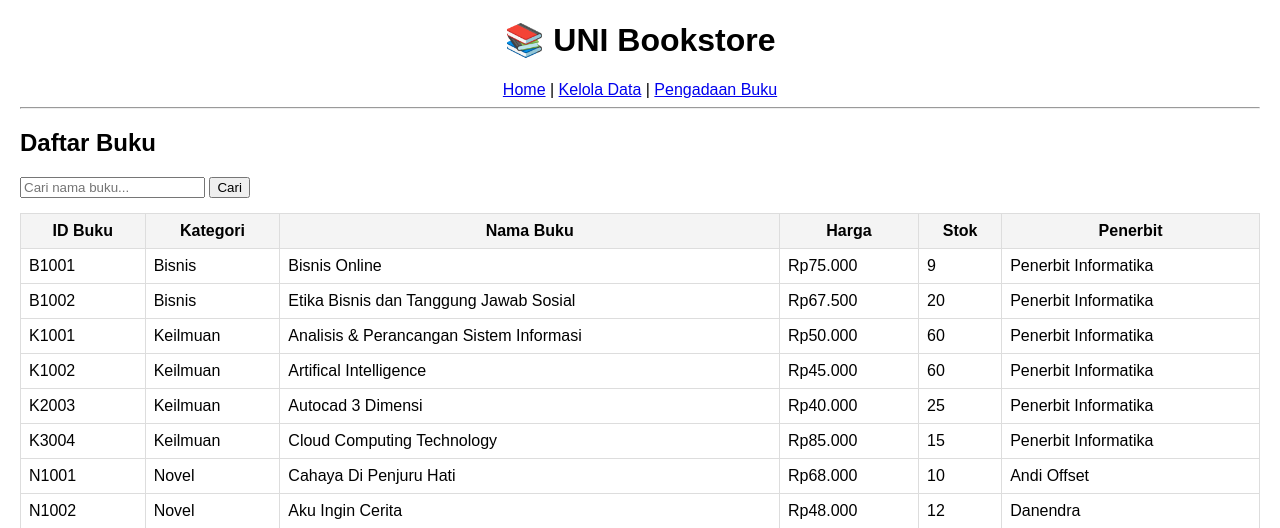
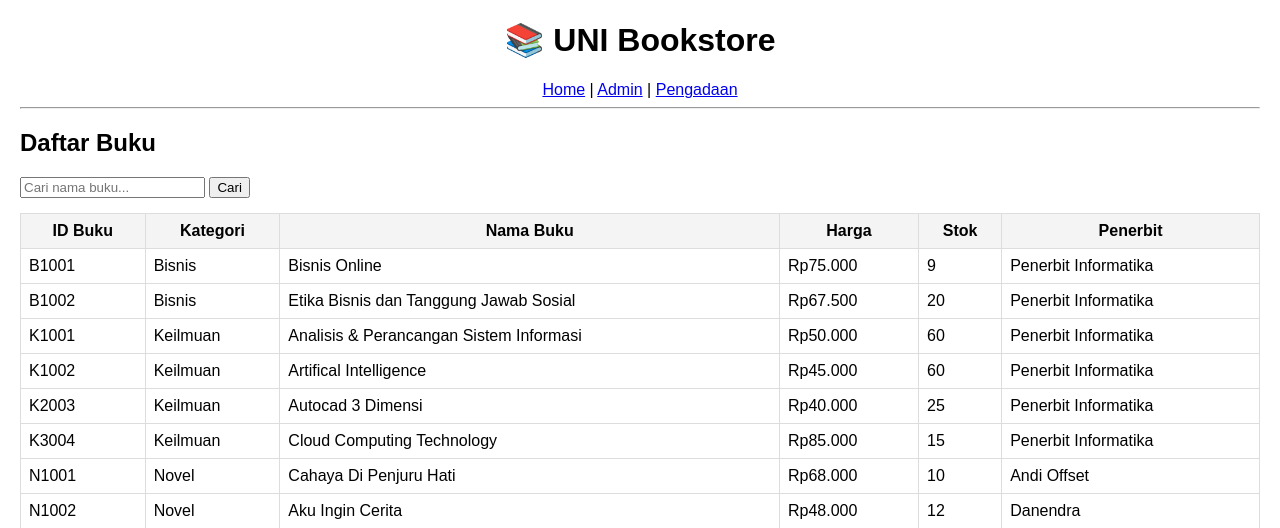
Before and after one commit to azizeeey/UNI_BOOKSTORE, a PHP site: page /index.php in a window 1280 px wide. Shown: the top 528 px of the page. Run offline with PHP 8.4, Linux system fonts and the light colour scheme; data comes from the database, SQL or seed files in the repository.

Commit message:
modify header

```diff
--- a/includes/header.php
+++ b/includes/header.php
@@ -11,8 +11,8 @@
         <h1>📚 UNI Bookstore</h1>
         <nav>
             <a href="index.php">Home</a> |
-            <a href="admin.php">Kelola Data</a> |
-            <a href="pengadaan.php">Pengadaan Buku</a>
+            <a href="admin.php">Admin</a> |
+            <a href="pengadaan.php">Pengadaan</a>
         </nav>
     </header>
     <hr>
```
